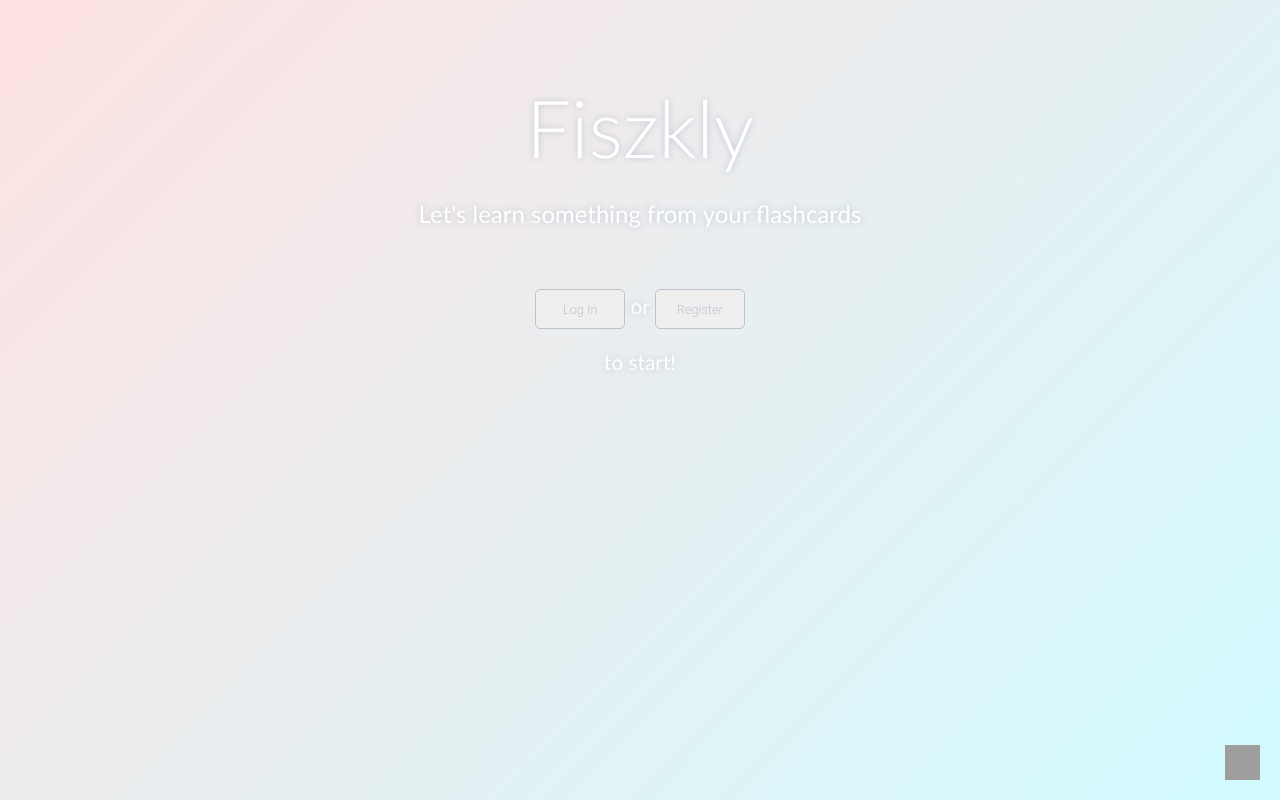
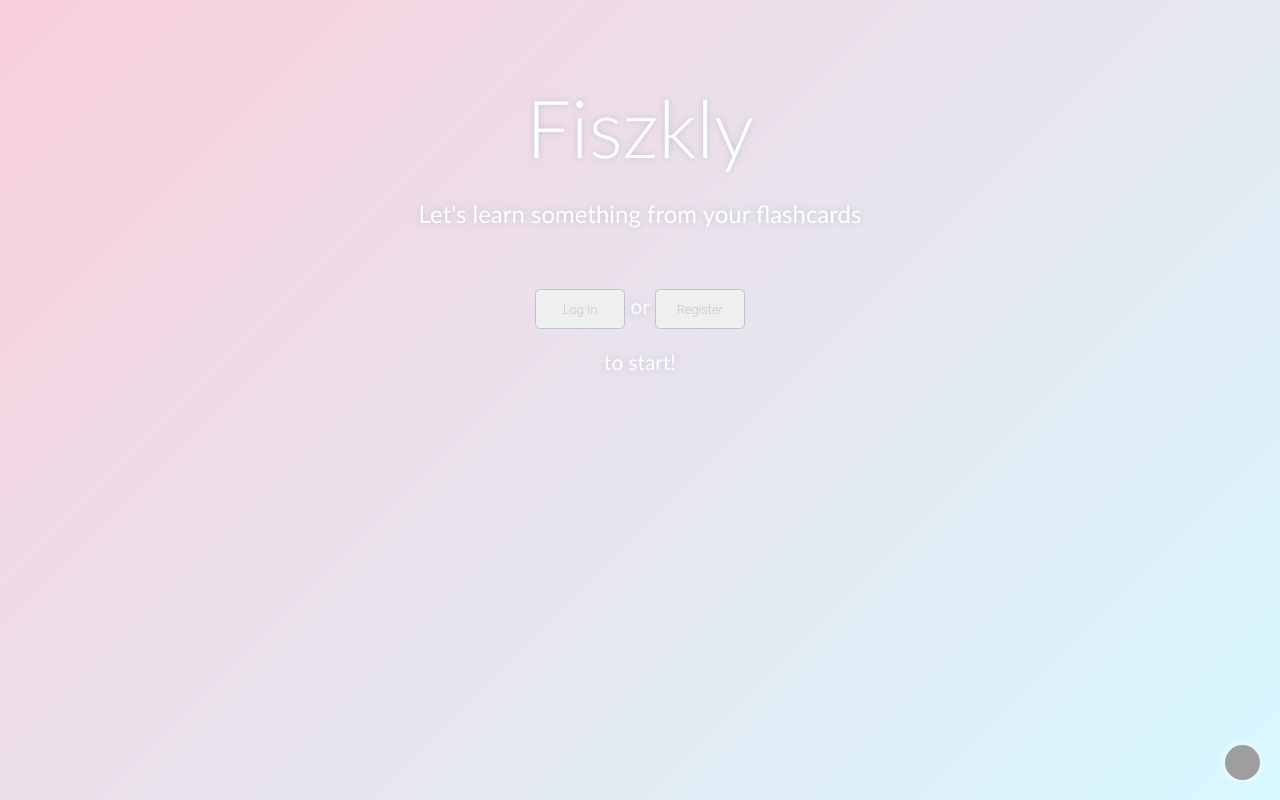
Before and after one commit to MichalLeszczynski-WFiIS/Fiszkly, a Django app: page / in a window 1280 px wide. Run offline with Django 3.2, Linux system fonts and the light colour scheme; grey boxes are pictures that could not be loaded.

Commit message:
little refactor

```diff
--- a/frontend/static/frontend/style.css
+++ b/frontend/static/frontend/style.css
@@ -3,14 +3,15 @@ body {
     background:
             -moz-linear-gradient(
                     -45deg,
-                    #FFE2E2 0%,
-                    #D1FBFF 100%
+                    /*#FFE2E2 0%,*/
+                    /*#D1FBFF 100%*/ #f9cfdc 0%,
+                    #d7f8ff 100%
             );
     background:
             -webkit-linear-gradient(
                     -45deg,
-                    #FFE2E2 0%,
-                    #D1FBFF 100%
+                    #f9cfdc 0%,
+                    #d7f8ff 100%
             );
     height: 100%;
     min-height: 100%;
@@ -24,6 +25,10 @@ div {
     display: inline;
 }
 
+#git {
+    box-shadow: 0px 0px 7px #FFFFFF;
+    border-radius: 50%;
+}
 footer {
     position:absolute;
     bottom:0;
@@ -79,13 +84,6 @@ footer {
     -moz-animation-delay: 500ms;
     -o-animation-delay: 1000ms;
     animation-delay: 1000ms;
-}
-
-.animate-third {
-    -webkit-animation-delay: 1000ms;
-    -moz-animation-delay: 1000ms;
-    -o-animation-delay: 1500ms;
-    animation-delay: 1500ms;
 }
 
 @-webkit-keyframes reveal {
--- a/frontend/templates/frontend/index.html
+++ b/frontend/templates/frontend/index.html
@@ -8,7 +8,7 @@
     <div id="site-title" class="animate-reveal animate-first">Fiszkly</div>
     <div id="site-desc" class="animate-reveal animate-second">Let's learn something from your flashcards</div>
 
-    <div id="homepage" class="animate-reveal animate-third"></div>
+    <div id="homepage"></div>
 
 
     {% load static %}
--- a/learning/templates/base.html
+++ b/learning/templates/base.html
@@ -1,12 +1,14 @@
 <!DOCTYPE html>
 <html>
+
 <head>
     <meta charset="utf-8">
     <meta name="viewport" content="width=device-width, initial-scale=1">
-    <title>fiszkly test frontend</title>
     <link rel="icon" href="static/frontend/favicon.ico" type="image/x-icon">
     <link rel="stylesheet" href="static/frontend/style.css">
 </head>
+
+
 <body>
     {% block content %}{% endblock %}
 
```
Also changed, not shown: learning/static/learning/style.css (+0 -11 lines).
